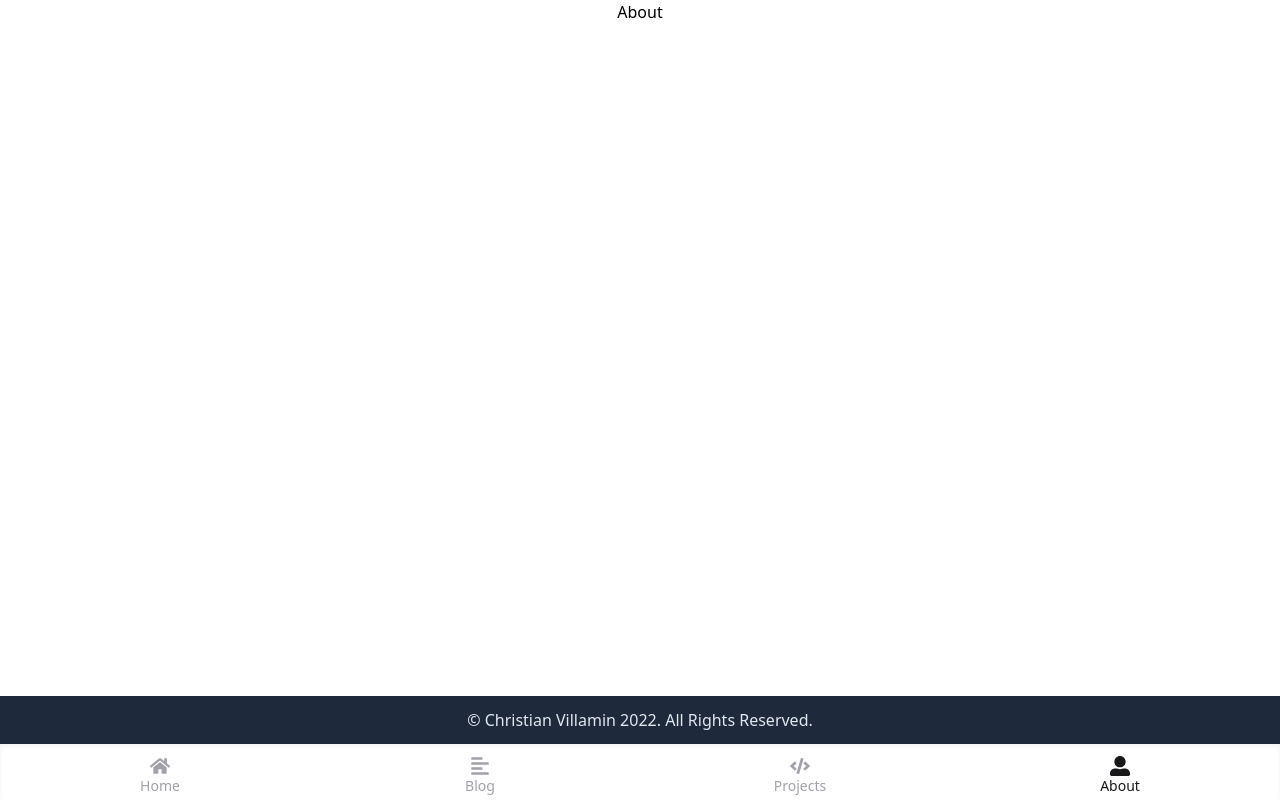
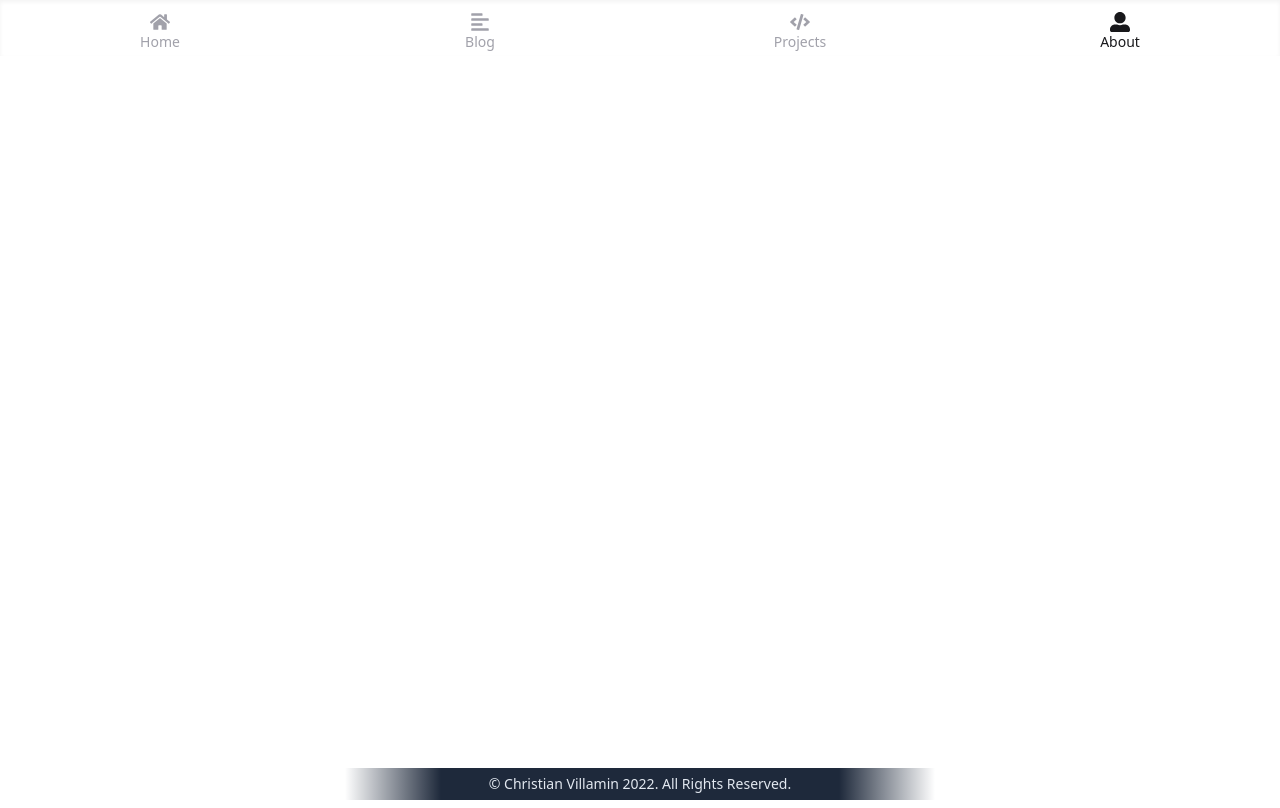
Before and after one commit to codekcv/personal-website, a Next.js app: page /about in a window 1280 px wide. Built offline with nearby package versions, Linux system fonts and the light colour scheme.

Commit message:
feat: footer update style

```diff
--- a/src/components/Footer.tsx
+++ b/src/components/Footer.tsx
@@ -4,8 +4,10 @@ const Footer: FC = () => {
   const currentYear = new Date().getFullYear();
 
   return (
-    <footer className="h-12 bg-slate-800 text-slate-200 flex justify-center items-center mt-12 mb-14">
+    <footer className="h-8 text-sm w-full bg-slate-800 text-slate-200 flex max-w-3xl mx-auto justify-center items-center mt-12 mb-14 md:w-auto md:mb-0">
+      <div className="hidden md:block md:bg-gradient-to-r md:from-white md:h-12 md:w-24 md:mr-12" />
       © Christian Villamin {currentYear}. All Rights Reserved.
+      <div className="hidden md:block md:bg-gradient-to-l md:from-white md:h-12 md:w-24 md:ml-12" />
     </footer>
   );
 };
--- a/src/components/Navbar.tsx
+++ b/src/components/Navbar.tsx
@@ -36,7 +36,7 @@ const Navbar: FC = () => {
   };
 
   return (
-    <nav className="fixed bottom-0 h-14 bg-white w-screen flex justify-evenly items-center shadow-inner">
+    <nav className="fixed bottom-0 h-14 bg-white w-screen flex justify-evenly items-center shadow-inner md:top-0">
       <ul className="flex justify-evenly items-center flex-grow">
         {menus.map((menu) => (
           <li className="w-full pt-2" key={menu.name}>
```
